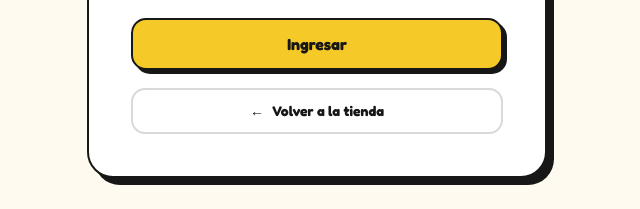
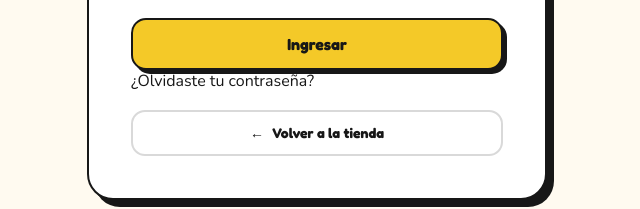
Before and after one commit to ThomiVai/loongis-web, a React (Vite) app: page /admin/login in a window 1280 px wide. Shown: the part 484-693 px from the top of the page, without its empty margins (323-963 px from the left). Built offline with nearby package versions, Linux system fonts and the light colour scheme; no server answers.

Commit message:
Add forgotten password link to admin login

```diff
--- a/src/pages/AdminLogin.tsx
+++ b/src/pages/AdminLogin.tsx
@@ -214,6 +214,13 @@ export function AdminLogin() {
           </button>
         </form>
 
+        <Link
+          className="admin-login__forgot"
+          to="/admin/forgot-password"
+        >
+          ¿Olvidaste tu contraseña?
+        </Link>
+
         {/* ========================================
             VOLVER A LA TIENDA
         ======================================== */}
```
